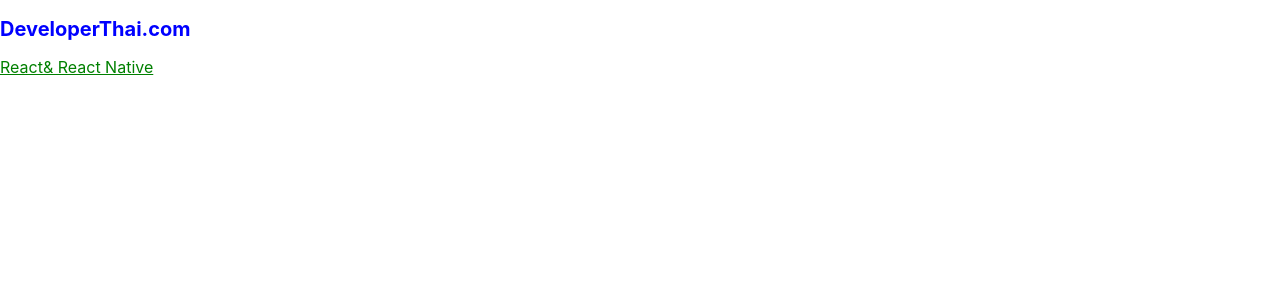
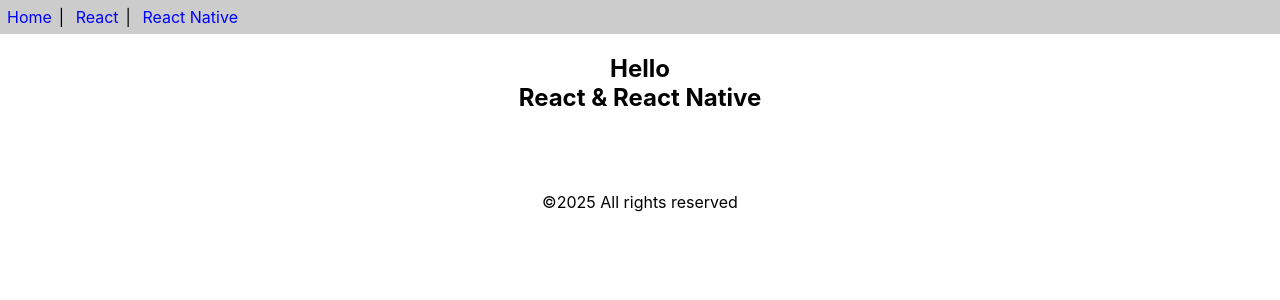
Before and after one commit to Kumthon14/app1, a React (Create React App) app: page / in a window 1280 px wide. Shown: the top 300 px of the page. Built offline with nearby package versions, Linux system fonts and the light colour scheme.

Commit message:
Function Component

```diff
--- a/src/App.js
+++ b/src/App.js
@@ -1,12 +1,9 @@
 import React from "react"
-import './style.css';
+import {Header,Content,Footer} from './func-components'
 
 function App() {
   return (
-    <>
-      <h2>DeveloperThai.com</h2>
-      <div className='title'>React& React Native</div>
-    </>
+    [<Header/>,<Content/>,<Footer/>]
   );
 }
 
--- /dev/null
+++ b/src/func-components.js
@@ -0,0 +1,35 @@
+import React from 'react'
+
+export function Header(){
+    const aStyle = {
+        display:'inline-block',
+        color:'blue',
+        margin:'7px',
+        textDecoration:'none',
+    }
+
+    return(
+        <div style={{backgroundColor:'#ccc'}}>
+            <a href='' style={aStyle}>Home</a>|&nbsp;
+            <a href='' style={aStyle}>React</a>|&nbsp;
+            <a href='' style={aStyle}>React Native</a>
+        </div>
+    )
+}
+
+export function Content(){
+    return(
+        <div style={{textAlign:'center'}}>
+            <h2>Hello<br/> React & React Native</h2>
+            <br/><br/><br/>
+        </div>
+    )
+}
+
+export const Footer = () => {
+    return(
+        <div style={{textAlign:'center'}}>
+            &copy;{new Date().getFullYear()} All rights reserved
+        </div>
+    )
+}
```
